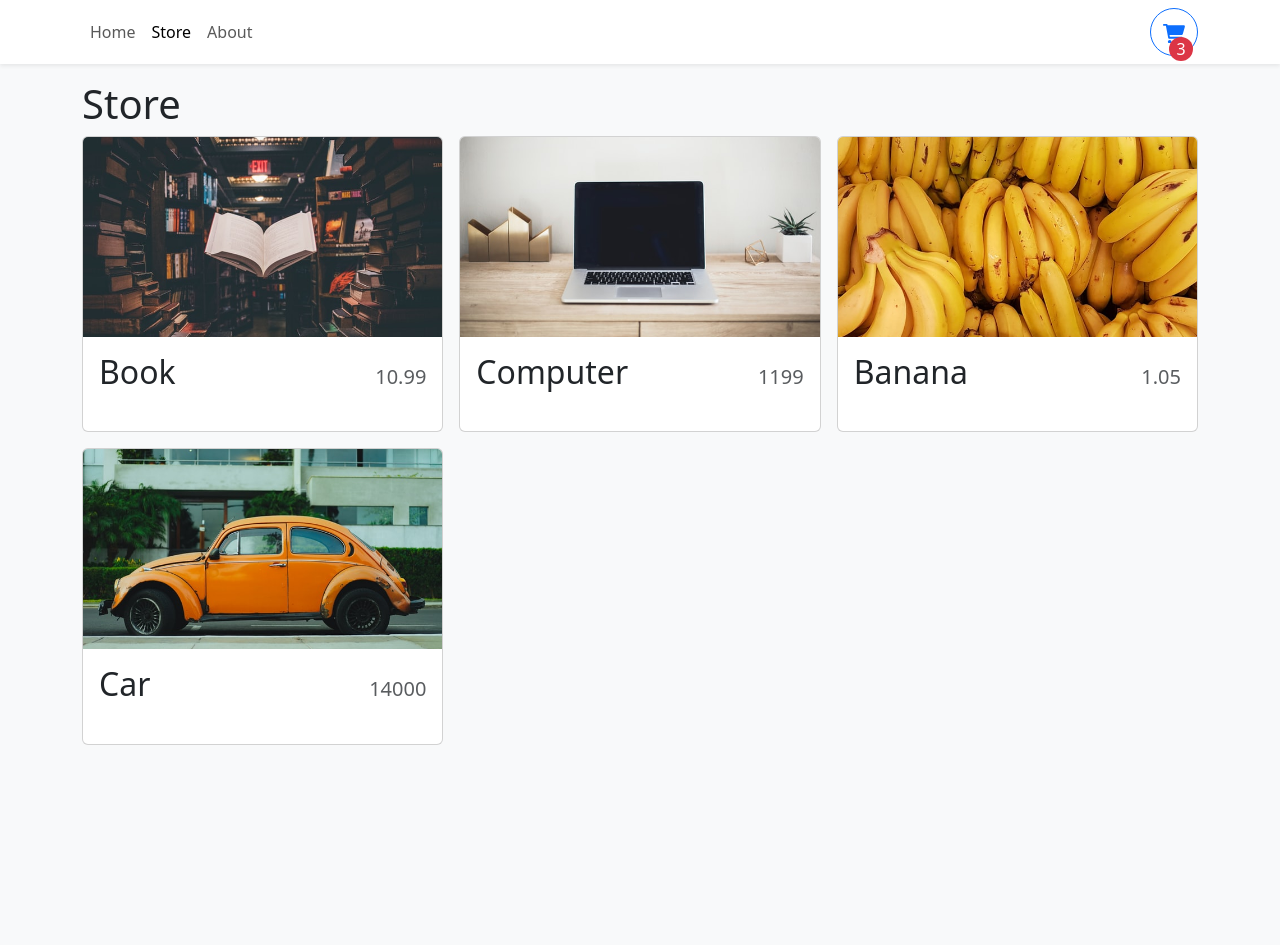
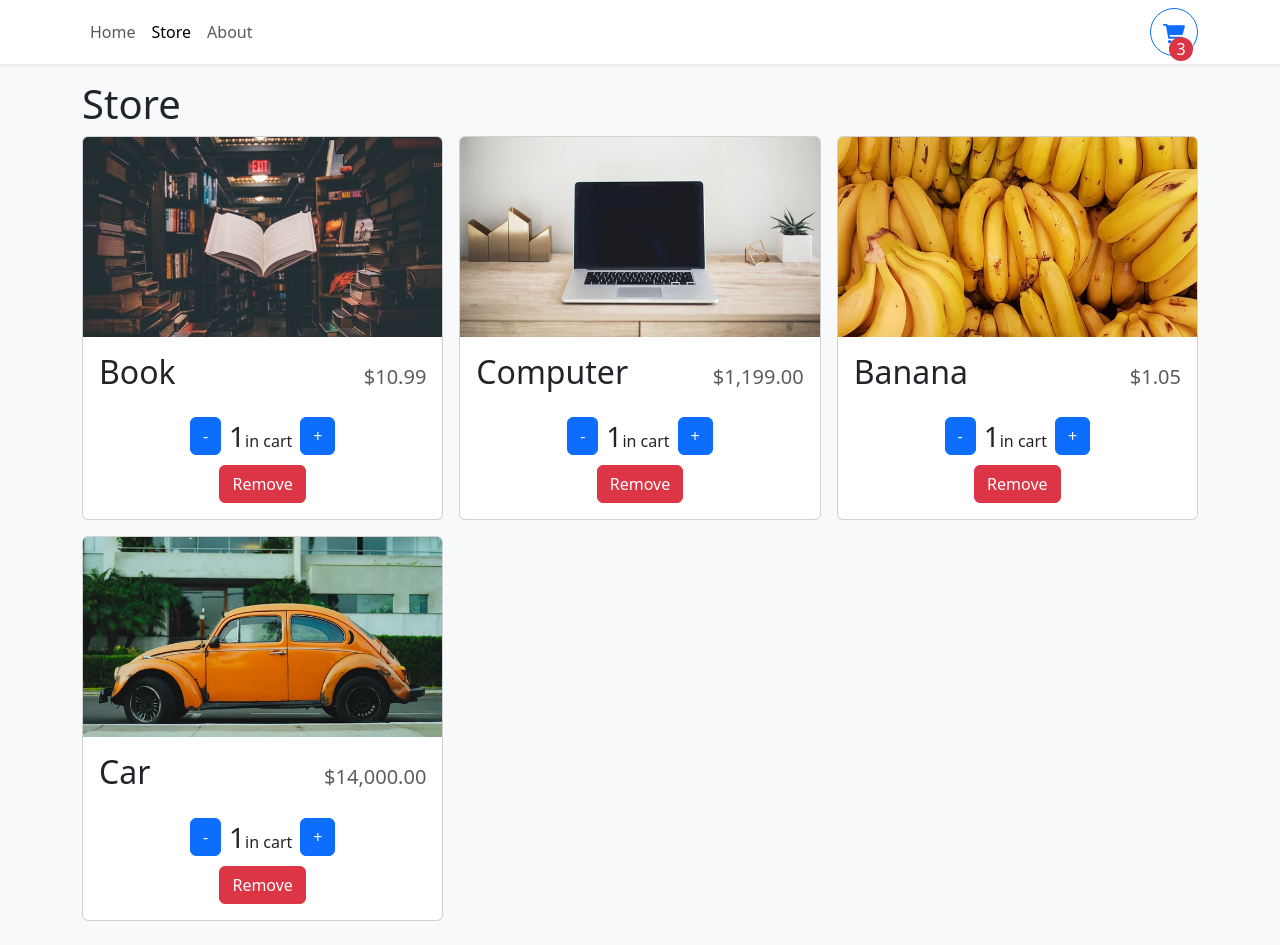
Before and after one commit to gabtomas/shopping-cart, a React (Vite) app: page /store in a window 1280 px wide. Before the commit the page ends 800 px from the top, so only its background shows below. Built offline with nearby package versions, Linux system fonts and the light colour scheme.

Commit message:
added currency formatter and buttons

```diff
--- a/src/components/StoreItem.tsx
+++ b/src/components/StoreItem.tsx
@@ -1,4 +1,5 @@
-import { Card } from "react-bootstrap";
+import { Button, Card } from "react-bootstrap";
+import { formatCurrency } from "../utilities/formatCurrency";
 
 type StoreItemProps = {
     id: number;
@@ -8,8 +9,10 @@
 };
 
 export function StoreItem({ id, name, price, imgUrl }: StoreItemProps) {
+    const quantity = 1;
+
     return (
-        <Card>
+        <Card className="h-100">
             <Card.Img
                 variant="top"
                 src={imgUrl}
@@ -22,8 +25,35 @@
             <Card.Body className="d-flex flex-column">
                 <Card.Title className="d-flex justify-content-between align-items-baseline mb-4">
                     <span className="fs-2">{name}</span>
-                    <span className="ms-2 text-muted">{price}</span>
+                    <span className="ms-2 text-muted">
+                        {formatCurrency(price)}
+                    </span>
                 </Card.Title>
+                <div className="mt-auto">
+                    {quantity === 0 ? (
+                        <Button>+ Add To Cart</Button>
+                    ) : (
+                        <div
+                            className="d-flex align-items-center flex-column"
+                            style={{ gap: ".5rem" }}
+                        >
+                            <div
+                                className="d-flex align-items-center justify-content-center"
+                                style={{ gap: ".5rem" }}
+                            >
+                                <Button>-</Button>
+                                <div>
+                                    <span className="fs-3">{quantity}</span>
+                                    in cart
+                                </div>
+                                <Button>+</Button>
+                            </div>
+                            <Button variant="danger" size="small">
+                                Remove
+                            </Button>
+                        </div>
+                    )}
+                </div>
             </Card.Body>
         </Card>
     );
--- /dev/null
+++ b/src/utilities/formatCurrency.ts
@@ -0,0 +1,8 @@
+const CURRENCY_FORMATTER = new Intl.NumberFormat(undefined, {
+    style: "currency",
+    currency: "USD",
+});
+
+export function formatCurrency(number: number) {
+    return CURRENCY_FORMATTER.format(number);
+}
```
